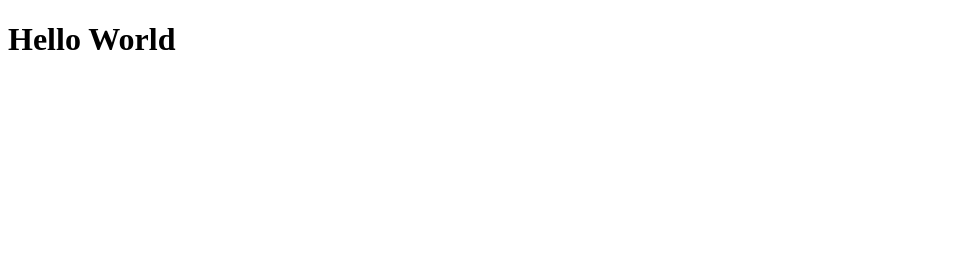
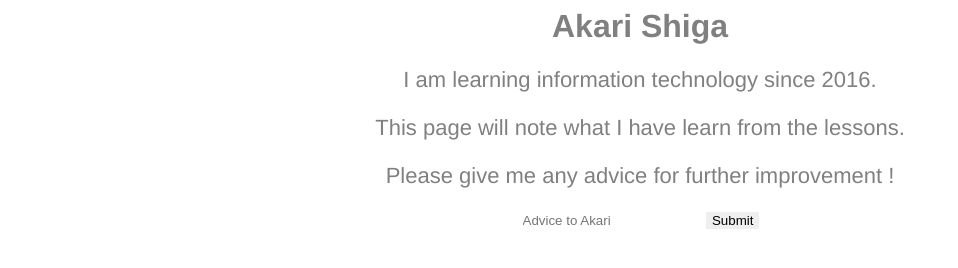
Before and after one commit to akari01/akari01.github.io, a plain HTML site: page index.html in a window 1280 px wide. Shown: the whole page, without its empty margins (0-958 px from the left). Drawn offline with Linux system fonts and the light colour scheme.

Commit message:
making portfolio

```diff
--- a/index.html
+++ b/index.html
@@ -1,7 +1,29 @@
-<!DOCTYPE html>
-<html>
+<! DOCTYPE html>
+<head>
+	<title>Akari Shiga</title>
+	<style>
+		body {
+			text-align: center;
+			font-family: helvetica;
+			color: grey;
+			background: white;
+			<img src= "Document/IT/webpageLesson/img/back">
+		}
+		p{
+			font-size: 22px;
+		}
+		input{
+			border: 0;
+		}
+	</style>
+</head>
+
 <body>
-<h1>Hello World</h1>
+	<h1> Akari Shiga </h1>
+	<p> I am learning information technology since 2016. </p>
+	<p>This page will note what I have learn from the lessons. </p>
+	<p>Please give me any advice for further improvement !</p>
+
+	<input type="message" placeholder="Advice to Akari">
+	<input type="submit">
 </body>
-
-</html>
```
